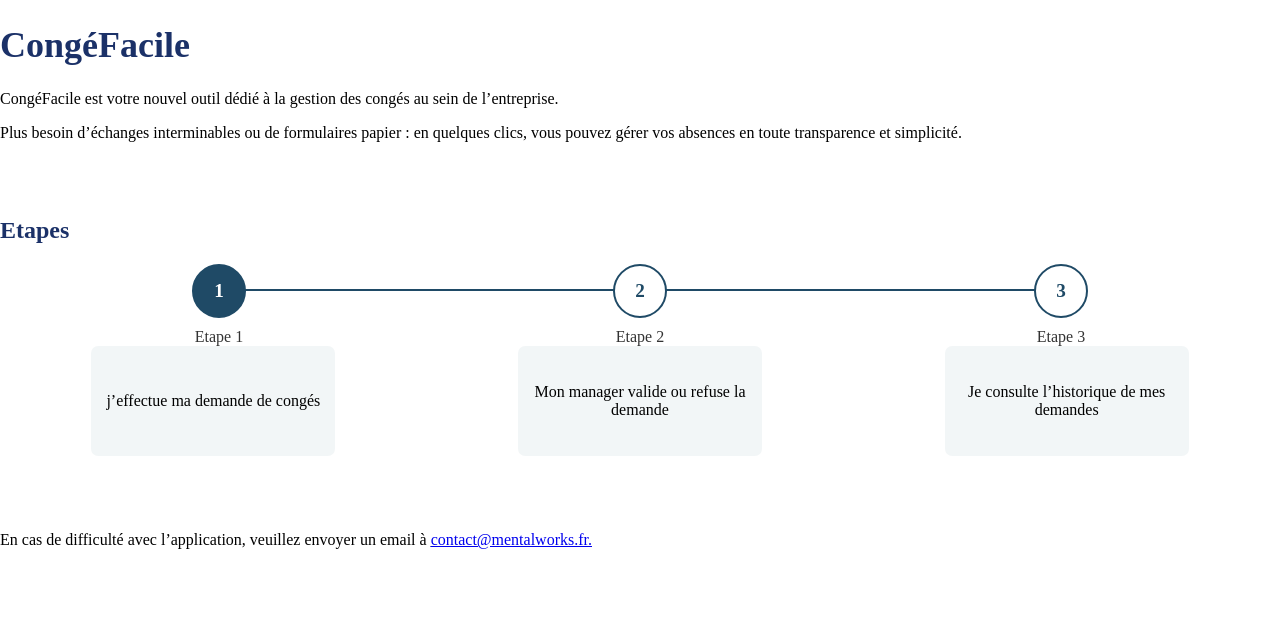
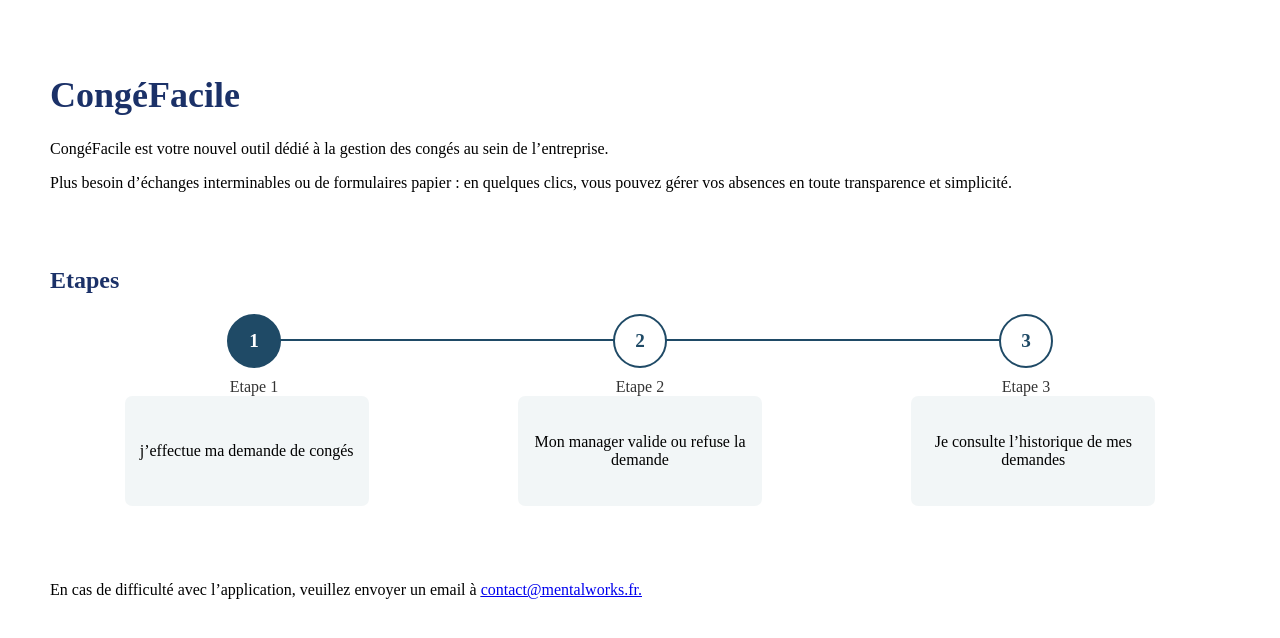
Before and after one commit to imxthexe/CongeFacile, a PHP site: page /pages/commun/accueil.php in a window 1280 px wide. Shown: the top 638 px of the page. Run offline with PHP 8.4, Linux system fonts and the light colour scheme; some web fonts are replaced.

Commit message:
Update style.css

```diff
--- a/style.css
+++ b/style.css
@@ -325,16 +325,10 @@ nav {
     border-radius: 6px;
 }
 
-<<<<<<< HEAD
-/*FIN PageConnexion*/
-=======
-<<<<<<< HEAD
 .connexion p a {
     color: var(--color_btn);
 }
 
-/*FIN PageConnexion*/
-=======
 /*FIN PageConnexion*/
 .container {
     padding: 50px;
```
